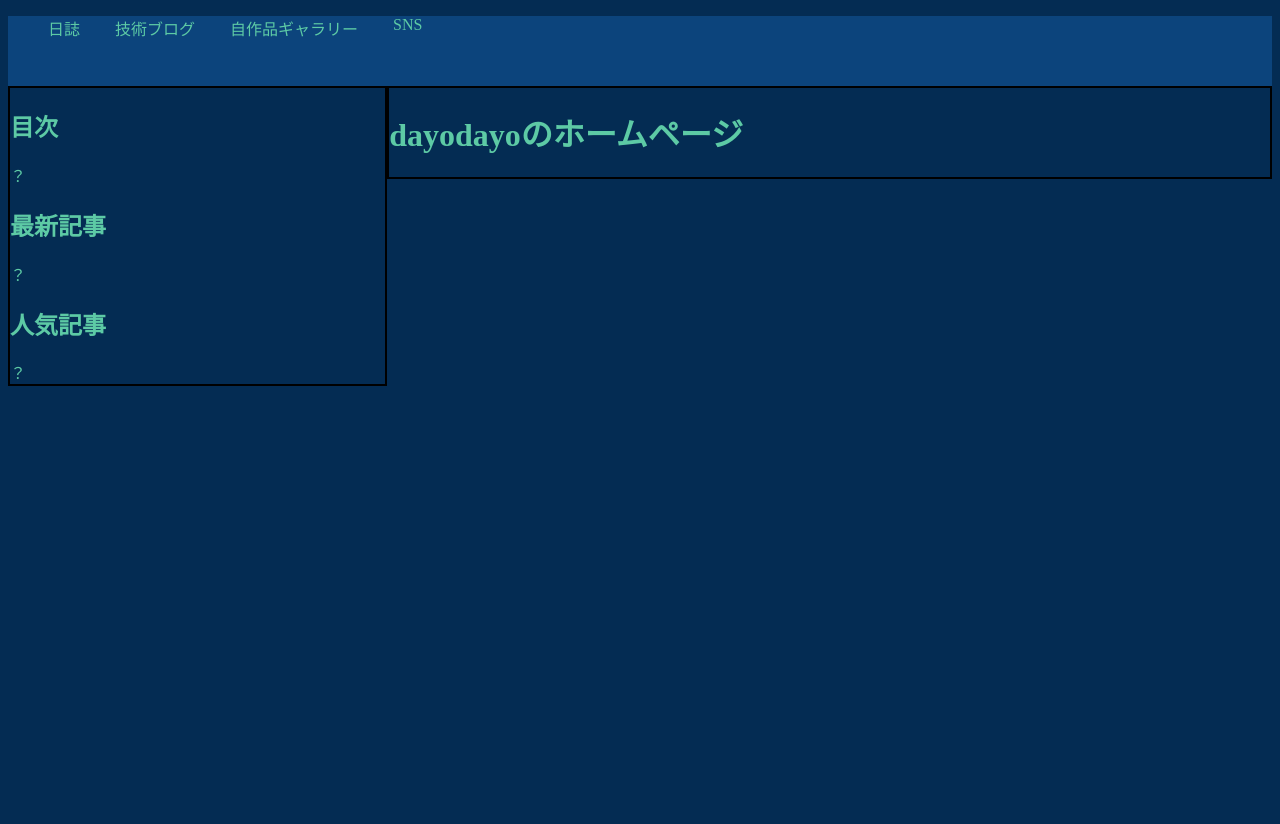
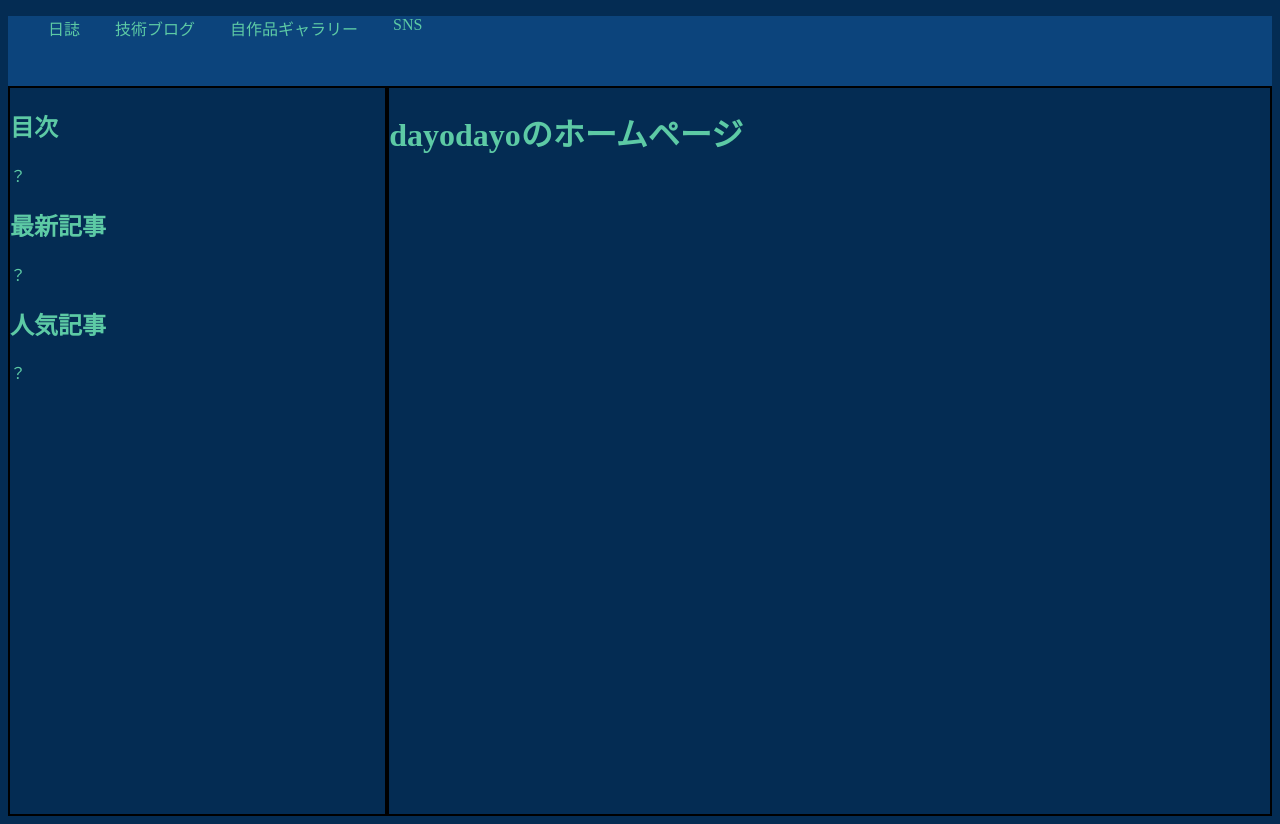
Before and after one commit to dayodayo-JP/dayodayo-JP.github.io, a plain HTML site: page index.html in a window 1280 px wide. Drawn offline with Linux system fonts and the light colour scheme.

Commit message:
Add min-height: calc(100vh - 70px); to extend index and main area downwards. Second Fix Fucks!

```diff
--- a/index.html
+++ b/index.html
@@ -37,6 +37,7 @@
                 margin: 0 0 auto 0;
                 flex-shrink: 0;
                 box-sizing: border-box;
+                min-height: calc(100vh - 70px);
             }
             .main{
                 flex: 1;
@@ -45,6 +46,7 @@
                 border: 2px solid #000000;
                 margin: 0 0 0 auto;
                 box-sizing: border-box;
+                min-height: calc(100vh - 70px);
             }
             .body{
                 display: flex;
```
